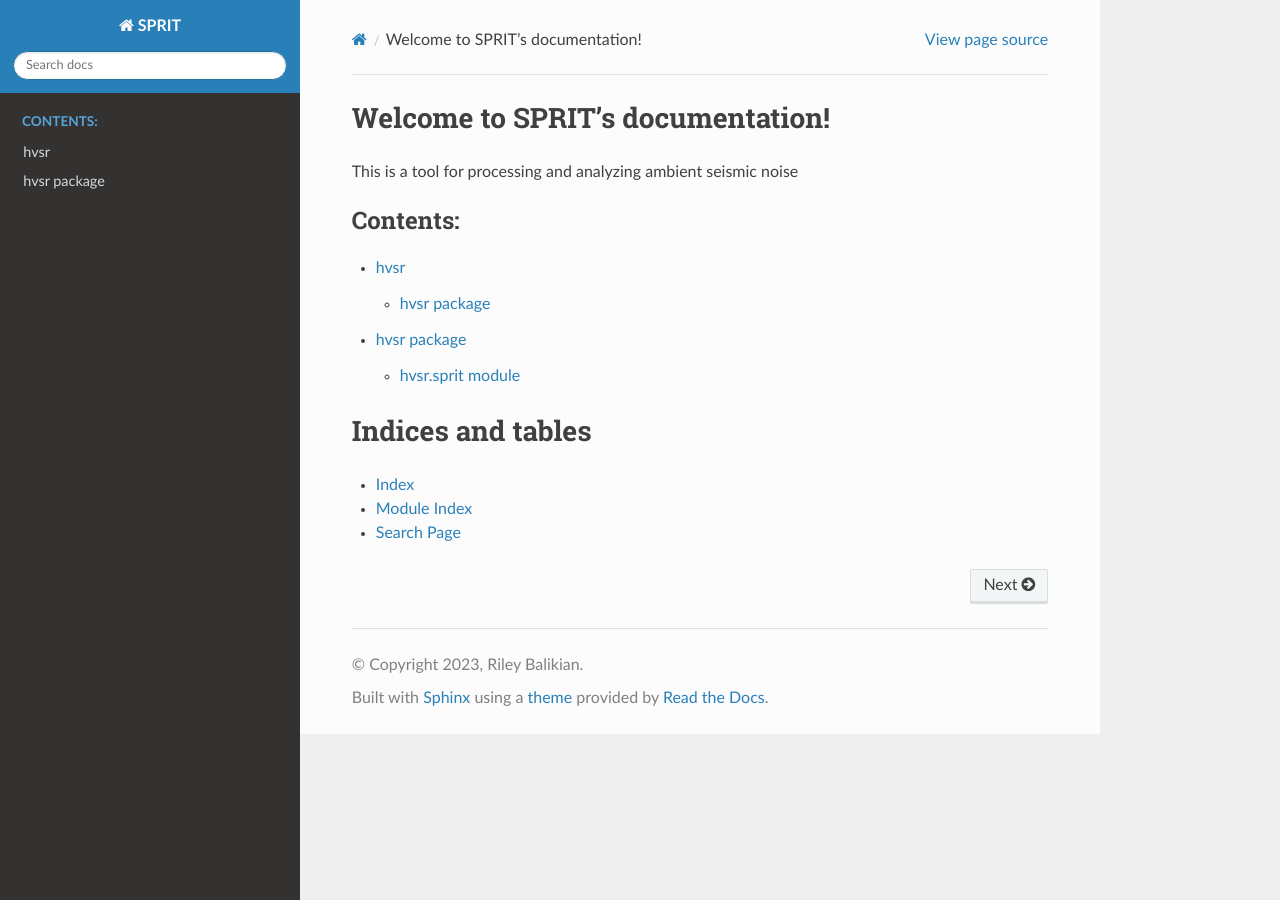
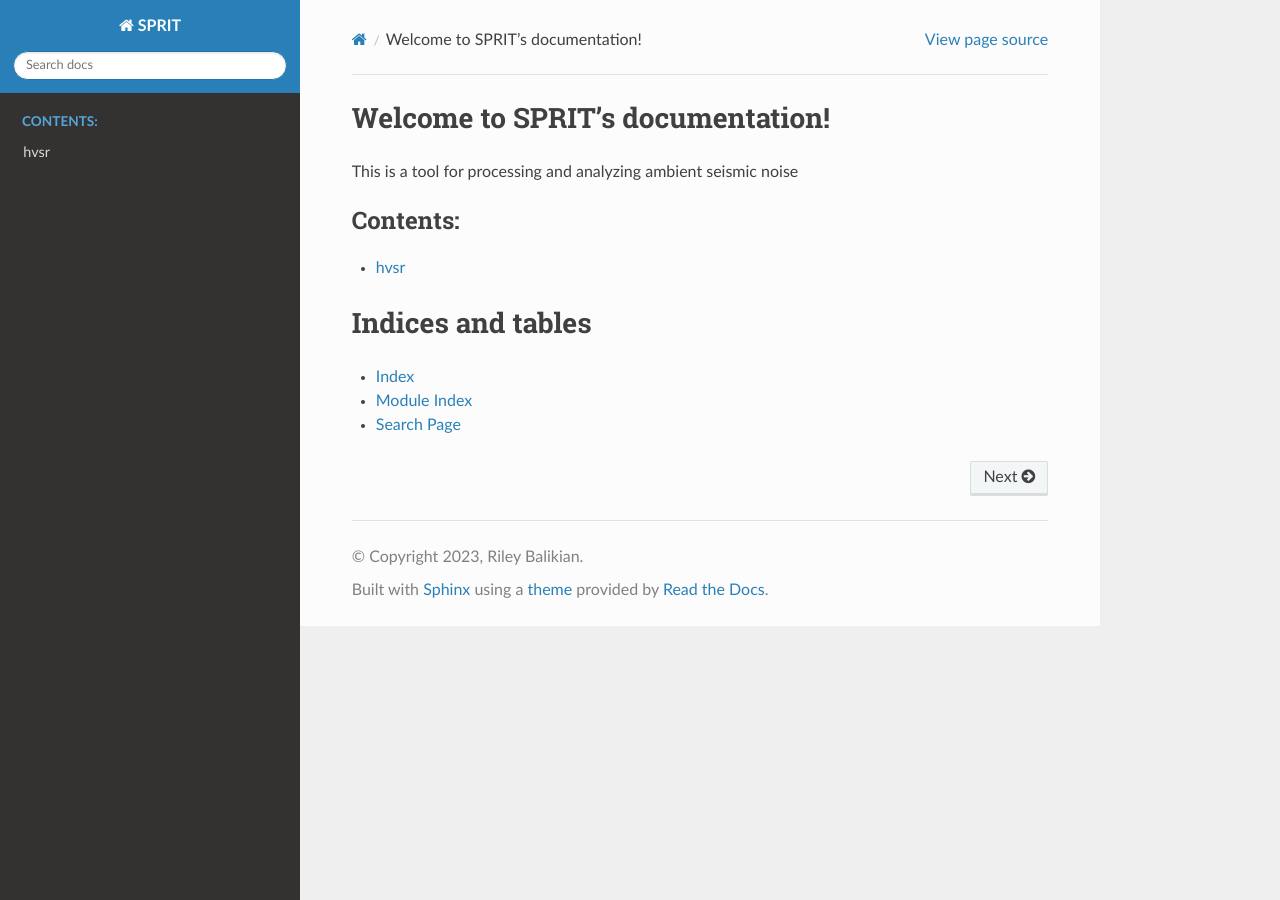
Before and after one commit to RJbalikian/SPRIT-HVSR, a Sphinx documentation site: the page built from docs/index.rst, in a window 1280 px wide. Built offline with Sphinx 7.4.7 and the Read the Docs theme 2.0.0, drawn with Linux system fonts in a browser that asks for light colours; pages that are not in the unit, such as notebooks, are missing from menus.

Commit message:
update sphinx html files

```diff
--- a/docs/hvsr.rst
+++ /dev/null
@@ -1,10 +0,0 @@
-hvsr package
-============
-
-hvsr.sprit module
------------------
-
-.. automodule:: hvsr.sprit
-   :members:
-   :undoc-members:
-   :show-inheritance:
--- a/docs/index.rst
+++ b/docs/index.rst
@@ -12,7 +12,6 @@
    :caption: Contents:
 
    modules
-   hvsr
 
 Indices and tables
 ==================
```
